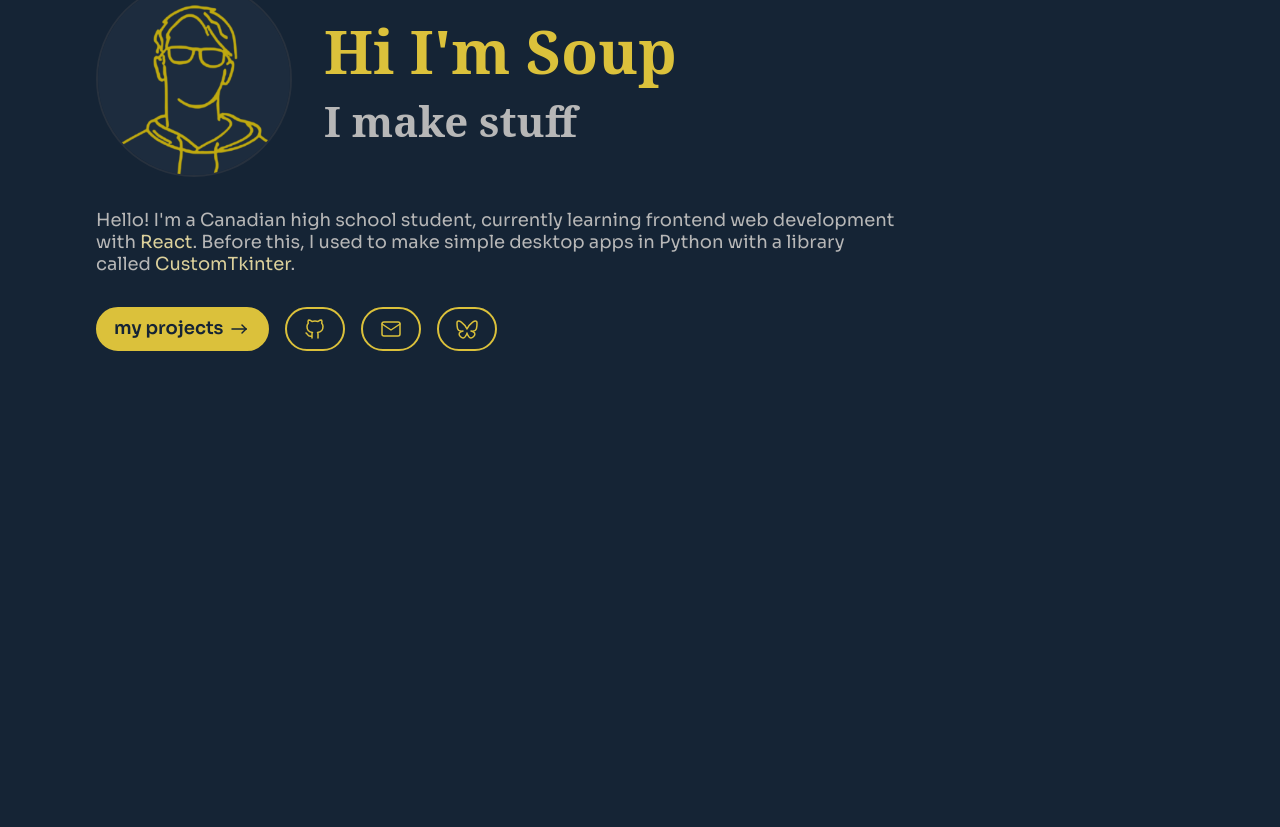
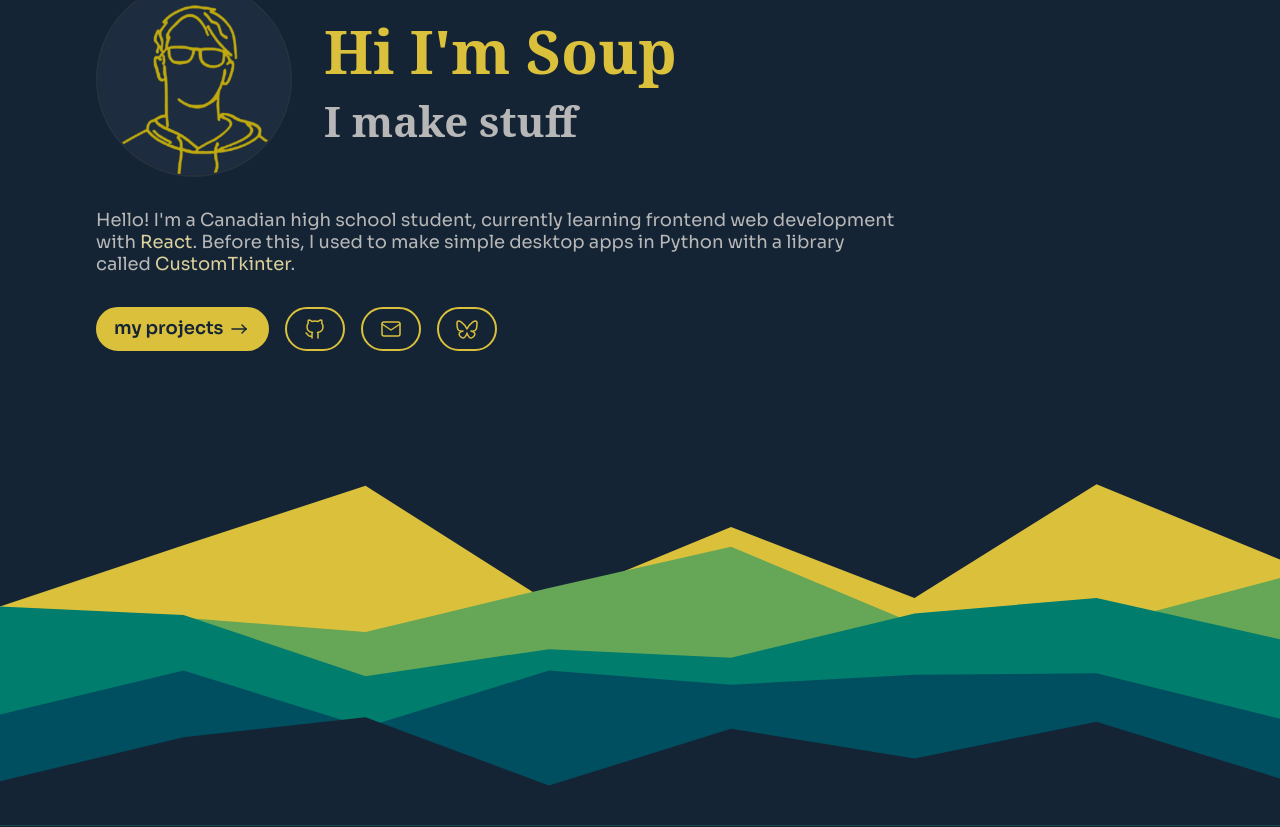
Before and after one commit to SoupCat-Py/reactfolio, a React (Vite) app: page / in a window 1280 px wide. Shown: the part 147-974 px from the top of the page. Before the commit the page ends 800 px from the top, so only its background shows below. Built offline with nearby package versions, Linux system fonts and the light colour scheme; a web font is replaced by a local one.

Commit message:
added separators

```diff
--- a/src/App.tsx
+++ b/src/App.tsx
@@ -1,9 +1,11 @@
-import Hero from "./sections/hero.tsx";
+import Hero from "./sections/Hero.tsx";
+import sep1 from "./images/sep1.svg"
 
 export default function App() {
     return (
-        <div className="d-flex flex-col align-start justify-center">
+        <div className="d-flex flex-col g2">
             <Hero/>
+            <img src={sep1} alt="sep" />
         </div>
     )
 }
```
Also changed, not shown: src/images/sep1.svg (added), src/images/sep2.svg (added).
